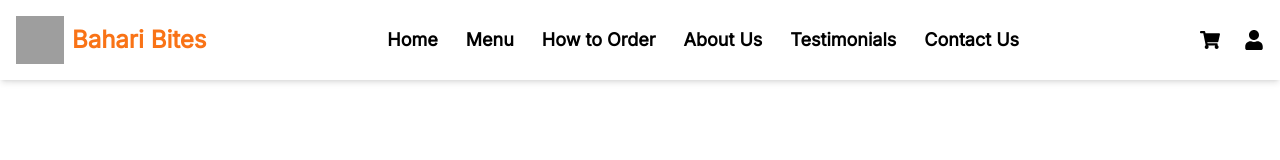
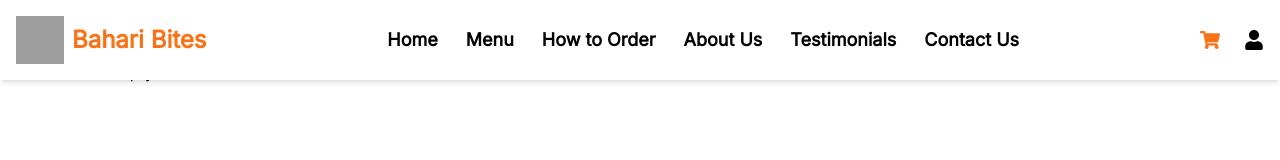
Before and after one commit to Kimoney/bahari-bites-frontend, a React (Vite) app: page /cart in a window 1280 px wide. Shown: the top 160 px of the page. Built offline with nearby package versions, Linux system fonts and the light colour scheme; grey boxes are pictures that could not be loaded.

Commit message:
feat: Added Cart context provider utilizing local storage.

```diff
--- a/src/App.jsx
+++ b/src/App.jsx
@@ -1,4 +1,5 @@
 import { BrowserRouter as Router, Route, Routes } from 'react-router-dom';
+import { CartProvider } from './context/CartContext';
 import Navbar from './components/Navbar/Navbar';
 import HomePage from './components/HomePage/HomePage';
 import Menu from './components/Menu/Menu';
@@ -7,9 +8,11 @@ import About from './components/About/About';
 import Testimonials from './components/Testimonials/Testimonials';
 import ContactUs from './components/ContactUs/ContactUs';
 import Footer from './components/Footer/Footer';
+import Cart from './components/Cart/Cart';
 
 const App = () => {
   return (
+    <CartProvider>
     <Router>
       <div className="flex flex-col min-h-screen">
         <Navbar />
@@ -21,11 +24,13 @@ const App = () => {
           <Route path="/about" element={<About />} />
           <Route path="/testimonials" element={<Testimonials />} />
           <Route path="/contact" element={<ContactUs />} />
+          <Route path="/cart" element={<Cart />} />
         </Routes>
         </div>
         <Footer />
       </div>
     </Router>
+    </CartProvider>
   );
 };
 
--- a/src/components/Cart/Cart.jsx
+++ b/src/components/Cart/Cart.jsx
@@ -1,39 +1,34 @@
 import React from 'react';
 import { FiTrash2, FiPlus, FiMinus } from 'react-icons/fi';
+import { useCart } from '../../context/CartContext';
 
-const Cart = ({ cartQuantities, menuItems, handleIncrement, handleDecrement, handleRemove }) => {
-  // Calculate the total price of items in the cart
-  const totalPrice = menuItems.reduce((total, item) => {
-    if (cartQuantities[item.id]) {
-      return total + item.price * cartQuantities[item.id];
-    }
-    return total;
-  }, 0);
+const Cart = () => {
+  const { cart, updateQuantity, addToCart, removeFromCart } = useCart();
+
+  const totalPrice = cart.reduce((total, item) => total + item.price * item.quantity, 0);
 
   return (
     <div className="w-full p-4">
       <h2 className="text-xl font-bold text-orange-500 mb-4">Your Cart</h2>
-      {Object.keys(cartQuantities).length === 0 ? (
+      {cart.length === 0 ? (
         <p>Your cart is empty</p>
       ) : (
         <div className="space-y-4">
-          {menuItems
-            .filter(item => cartQuantities[item.id])
-            .map(item => (
+          {cart.map(item => (
             <div key={item.id} className="flex justify-between items-center p-4 border rounded-lg shadow-sm">
               <div>
                 <h3 className="text-lg font-bold">{item.name}</h3>
-                  <p className="text-gray-600">KES {item.price} x {cartQuantities[item.id]}</p>
+                <p className="text-gray-600">KES {item.price} x {item.quantity}</p>
               </div>
               <div className="flex items-center gap-2">
-                  <button onClick={() => handleDecrement(item.id)} className="bg-orange-500 text-white p-2 rounded-lg">
+                <button onClick={() => updateQuantity(item.id, item.quantity - 1)} className="bg-orange-500 text-white p-2 rounded-lg">
                   <FiMinus />
                 </button>
-                  <span>{cartQuantities[item.id]}</span>
-                  <button onClick={() => handleIncrement(item.id)} className="bg-orange-500 text-white p-2 rounded-lg">
+                <span>{item.quantity}</span>
+                <button onClick={() => updateQuantity(item.id, item.quantity + 1)} className="bg-orange-500 text-white p-2 rounded-lg">
                   <FiPlus />
                 </button>
-                  <button onClick={() => handleRemove(item.id)} className="bg-red-500 text-white p-2 rounded-lg">
+                <button onClick={() => removeFromCart(item.id)} className="bg-red-500 text-white p-2 rounded-lg">
                   <FiTrash2 />
                 </button>
               </div>
--- a/src/components/Menu/Menu.jsx
+++ b/src/components/Menu/Menu.jsx
@@ -1,6 +1,7 @@
-import { useState, useEffect } from 'react';
+import React, { useState, useEffect } from 'react';
 import Filter from '../Filter/Filter';
 import Sort from '../Sort/Sort';
+import { useCart } from '../../context/CartContext';
 import { FiHeart, FiStar, FiPlus, FiMinus } from 'react-icons/fi';
 import CONFIG from '../../../config';
 
@@ -10,7 +11,8 @@ const Menu = () => {
   const [category, setCategory] = useState('');
   const [filteredItems, setFilteredItems] = useState(menuItems);
   const [sortOption, setSortOption] = useState('');
-  const [cartQuantities, setCartQuantities] = useState({});
+
+  const { cart, addToCart, updateQuantity } = useCart();
 
   useEffect(() => {
     const fetchMenuItems = async () => {
@@ -53,36 +55,38 @@ const Menu = () => {
   };
 
   const handleIncrement = (id) => {
-    setCartQuantities(prevQuantities => ({
-      ...prevQuantities,
-      [id]: (prevQuantities[id] || 1) + 1
-    }));
+    updateQuantity(id, (cart.find(item => item.id === id)?.quantity || 0) + 1);
   };
 
   const handleDecrement = (id) => {
-    setCartQuantities(prevQuantities => ({
-      ...prevQuantities,
-      [id]: (prevQuantities[id] > 1 ? prevQuantities[id] - 1 : 1)
-    }));
+    const currentQuantity = cart.find(item => item.id === id)?.quantity || 1;
+    if (currentQuantity > 1) {
+      updateQuantity(id, currentQuantity - 1);
+    }
   };
 
-  const handleAddToCart = (id) => {
-    setCartQuantities(prevQuantities => ({
-      ...prevQuantities,
-      [id]: prevQuantities[id] || 1
-    }));
+  const handleAddToCart = (item) => {
+    addToCart(item);
   };
+
+  // Compute cart quantities
+  const cartQuantities = cart.reduce((acc, item) => {
+    console.log('first compute cart quantity')
+    console.log(cart)
+    acc[item.id] = item.quantity;
+    return acc;
+  }, {});
+
+  console.log(cart)
 
   return (
     <div className="flex pt-32">
-      {/* Sidebar for Filter and Sort */}
       <div className="w-1/5 p-4">
         <h2 className="text-xl font-bold text-orange-500 mb-4">Filter & Sort</h2>
         <Filter onFilter={handleFilter} category={category} setCategory={setCategory} categories={categories} />
         <Sort onSort={handleSort} />
       </div>
 
-      {/* Menu Items */}
       <div className="w-4/5 p-4 grid grid-cols-1 md:grid-cols-2 lg:grid-cols-3 gap-8">
         {filteredItems.map(item => (
           <div key={item.id} className="overflow-hidden rounded-lg border border-default-200 p-12 transition-all duration-300 hover:border-primary hover:shadow-xl">
@@ -93,7 +97,7 @@ const Menu = () => {
               <div className="pt-2">
                 <div className="mb-4 flex items-center justify-between">
                   <a className="line-clamp-1 text-xl font-semibold text-default-800 after:absolute after:inset-0" href={`http://localhost:5173/menu/${item.id}`}>{item.name}</a>
-                  <button type="button" ><FiHeart className="relative z-10 cursor-pointer transition-all hover:fill-red-500 hover:text-red-500" /></button>
+                  <button type="button"><FiHeart className="relative z-10 cursor-pointer transition-all hover:fill-red-500 hover:text-red-500" /></button>
                 </div>
 
                 <div className="mb-4 flex items-end justify-between">
@@ -119,21 +123,22 @@ const Menu = () => {
                       </button>
                       </div>
                     </>
-
                   ) : (
                     <button
                       className="relative z-10 inline-flex w-full items-center justify-center rounded-lg bg-orange-500 px-6 py-3 text-center text-sm font-medium text-white shadow-sm transition-all duration-300 hover:bg-orange-600"
-                      onClick={() => handleAddToCart(item.id)}
+                      onClick={() => handleAddToCart(item)}
                     >
                       Add to Cart
                     </button>
                   )}
                 </div>
+
               </div>
             </div>
           </div>
         ))}
       </div>
+
     </div>
   );
 };
--- a/src/components/Navbar/Navbar.jsx
+++ b/src/components/Navbar/Navbar.jsx
@@ -28,6 +28,9 @@ const Navbar = () => {
         break;
       case '/contact':
         setActiveSection('contact');
+        break;
+      case '/cart':
+        setActiveSection('cart');
         break;
       default:
         setActiveSection('');
@@ -107,7 +110,9 @@ const Navbar = () => {
         </li>
       </ul>
       <div className="flex space-x-6">
-        <FaShoppingCart className="text-black hover:text-orange-500 cursor-pointer" size={20} />
+        <NavLink to="/cart" onClick={() => setActiveSection('cart')}>
+        <FaShoppingCart className={`text-black ${activeSection === 'cart' ? 'text-orange-500' : 'hover:text-orange-500'}`} size={20} />
+        </NavLink>
         <FaUser className="text-black hover:text-orange-500 cursor-pointer" size={20} />
       </div>
     </nav>
--- /dev/null
+++ b/src/context/CartContext.jsx
@@ -0,0 +1,69 @@
+import React, { createContext, useContext, useState, useEffect } from 'react';
+
+const CartContext = createContext();
+
+export const useCart = () => {
+  const context = useContext(CartContext);
+  if (!context) {
+    throw new Error('useCart must be used within a CartProvider');
+  }
+  return context;
+};
+
+export const CartProvider = ({ children }) => {
+
+    const savedCart = JSON.parse(localStorage.getItem('cart')) || [];
+
+  const [cart, setCart] = useState(savedCart);
+
+useEffect(() => {
+//   const savedCart = JSON.parse(localStorage.getItem('cart')) || [];
+  console.log('Loaded cart from localStorage:', savedCart); // Debugging
+  setCart(savedCart);
+}, []);
+
+useEffect(() => {
+  console.log('Saving cart to localStorage:', cart); // Debugging
+  localStorage.setItem('cart', JSON.stringify(cart));
+}, [cart]);
+
+
+  const addToCart = (item) => {
+    setCart((prevCart) => {
+      const existingItem = prevCart.find(cartItem => cartItem.id === item.id);
+      if (existingItem) {
+        return prevCart.map(cartItem =>
+          cartItem.id === item.id
+            ? { ...cartItem, quantity: cartItem.quantity + 1 }
+            : cartItem
+        );
+      } else {
+        return [...prevCart, { ...item, quantity: 1 }];
+      }
+    });
+  };
+
+  const updateQuantity = (id, quantity) => {
+    setCart((prevCart) =>
+      prevCart.map((item) =>
+        item.id === id ? { ...item, quantity } : item
+      )
+    );
+  };
+
+  const removeFromCart = (id) => {
+    setCart((prevCart) => prevCart.filter((item) => item.id !== id));
+  };
+
+  const clearCart = () => {
+    setCart([]);
+  };
+
+  return (
+    <CartContext.Provider
+      value={{ cart, addToCart, updateQuantity, removeFromCart, clearCart }}
+    >
+      {children}
+    </CartContext.Provider>
+  );
+};
```
Lines whose indentation alone changed are shown as unchanged.
